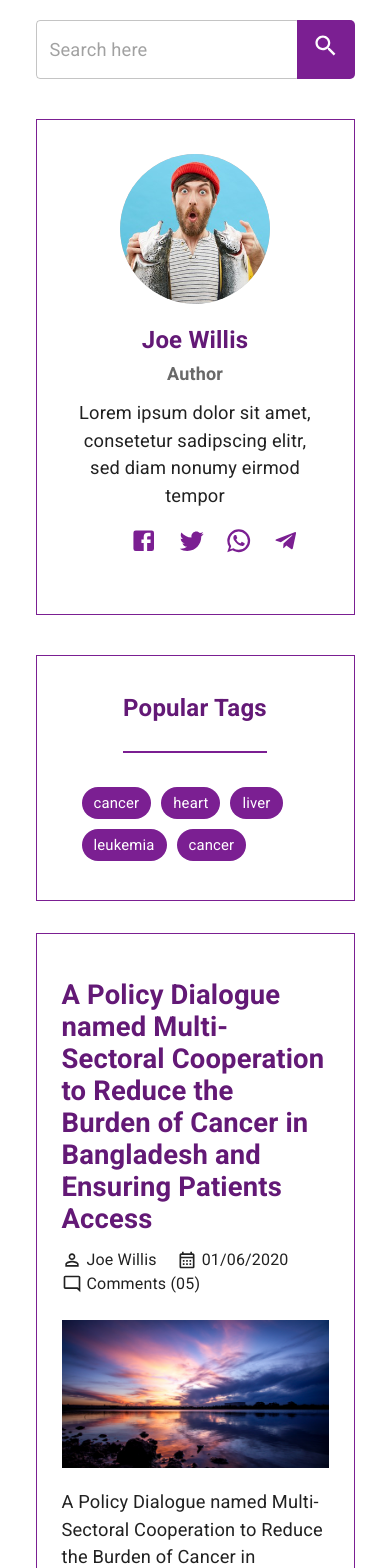
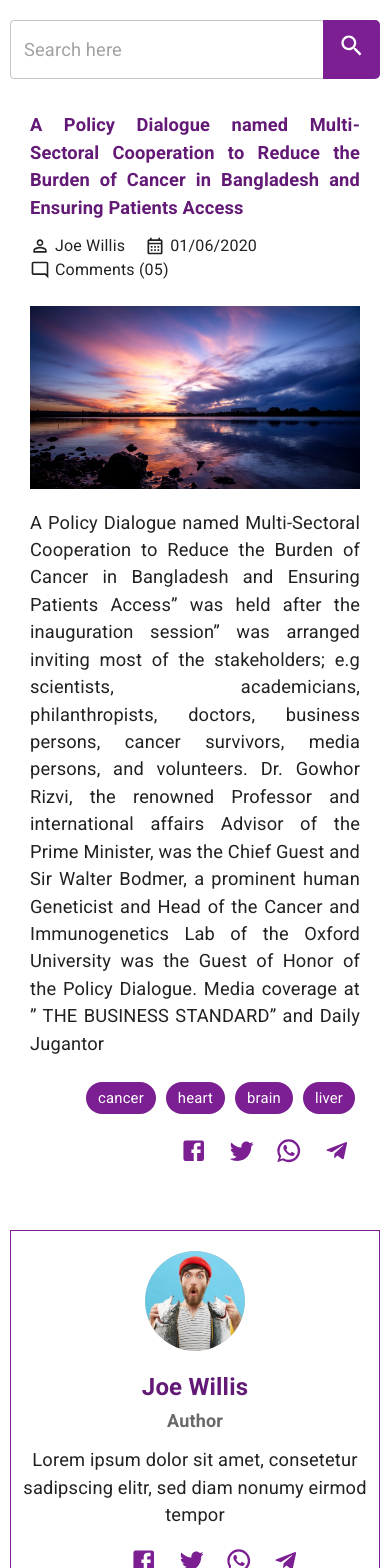
Before and after one commit to MoodsingerSF/ccrt-clinic, a Next.js app: page /blogs/1 in a window 390 px wide. Shown: the top 1568 px of the page. Built offline with nearby package versions, Linux system fonts and the light colour scheme.

Commit message:
ccrt-blogDetails:modified blogDetails components

```diff
--- a/components/blogs/blog-details/BlogDetailsLeft.js
+++ b/components/blogs/blog-details/BlogDetailsLeft.js
@@ -1,14 +1,17 @@
 import React from "react";
-// import Image from "next/image";
-import Link from "next/link";
-import { Chip, Grid, TextField, Typography } from "@mui/material";
+import { Grid, TextField, useTheme } from "@mui/material";
+import useMediaQuery from "@mui/material/useMediaQuery";
+import classNames from "classnames";
 import SearchIcon from "@mui/icons-material/Search";
-// import Author from "../../../public/image/blogDetails/author.png";
 import { useStyles } from "../../../styles/blogDetailstyle";
 import BlogDetailsAuthorCard from "../../cards/BlogDetailsAuthorCard";
+import BlogPopularTags from "./BlogPopularTags";
 
 const BlogDetailsLeft = () => {
   const classes = useStyles();
+  const theme = useTheme();
+  const matchesMD = useMediaQuery(theme.breakpoints.up("md"));
+
   return (
     <Grid container>
       <Grid container className={classes.ccrt__blogDetails__search__container}>
@@ -21,58 +24,21 @@ const BlogDetailsLeft = () => {
           <SearchIcon />
         </span>
       </Grid>
-      <BlogDetailsAuthorCard />
       <Grid
         container
-        justifyContent="center"
-        alignItems="center"
-        className={classes.ccrt__blogDetails__tags__container}
+        className={classNames({
+          [classes.ccrt__blogDetails__author__card]: !matchesMD,
+        })}
       >
-        <Typography className={classes.ccrt__blogDetails__popular_tag__title}>
-          Popular tags
-        </Typography>
-        <Grid container>
-          <Link href="#">
-            <a>
-              <Chip
-                label="cancer"
-                className={classes.ccrt__blogDetails__popular_tags}
-              />
-            </a>
-          </Link>
-          <Link href="#">
-            <a>
-              <Chip
-                label="heart"
-                className={classes.ccrt__blogDetails__popular_tags}
-              />
-            </a>
-          </Link>
-          <Link href="#">
-            <a>
-              <Chip
-                label="liver"
-                className={classes.ccrt__blogDetails__popular_tags}
-              />
-            </a>
-          </Link>
-          <Link href="#">
-            <a>
-              <Chip
-                label="leukemia"
-                className={classes.ccrt__blogDetails__popular_tags}
-              />
-            </a>
-          </Link>
-          <Link href="#">
-            <a>
-              <Chip
-                label="cancer"
-                className={classes.ccrt__blogDetails__popular_tags}
-              />
-            </a>
-          </Link>
-        </Grid>
+        <BlogDetailsAuthorCard />
+      </Grid>
+      <Grid
+        container
+        className={classNames({
+          [classes.ccrt__blog__popular_tags]: !matchesMD,
+        })}
+      >
+        <BlogPopularTags />
       </Grid>
     </Grid>
   );
--- a/components/blogs/blog-details/BlogDetailsRight.js
+++ b/components/blogs/blog-details/BlogDetailsRight.js
@@ -1,15 +1,12 @@
 import React from "react";
 import Image from "next/image";
-import Link from "next/link";
-import { Chip, Grid, Typography } from "@mui/material";
+import { Chip, Grid, Typography, useTheme } from "@mui/material";
 import PersonOutlineIcon from "@mui/icons-material/PersonOutline";
-import FacebookIcon from "@mui/icons-material/Facebook";
-import TwitterIcon from "@mui/icons-material/Twitter";
-import WhatsAppIcon from "@mui/icons-material/WhatsApp";
-import TelegramIcon from "@mui/icons-material/Telegram";
 import CalendarMonthOutlinedIcon from "@mui/icons-material/CalendarMonthOutlined";
 import ModeCommentOutlinedIcon from "@mui/icons-material/ModeCommentOutlined";
 import { useStyles } from "../../../styles/blogDetailstyle";
+import useMediaQuery from "@mui/material/useMediaQuery";
+import classNames from "classnames";
 // import blog from "../../../public/image/blog/blog1.jpeg";
 import blog1 from "../../../public/image/blogDetails/abc.jpg";
 import { DEFAULT_COLOR_MINUS_2 } from "../../../misc/colors";
@@ -17,10 +14,26 @@ import SocialShareComponent from "../../misc/SocialShareComponent";
 
 const BlogDetailsRight = () => {
   const classes = useStyles();
+  const theme = useTheme();
+  const matches = useMediaQuery(theme.breakpoints.up("sm"));
+  const matchesMD = useMediaQuery(theme.breakpoints.up("md"));
+  const matchesLG = useMediaQuery(theme.breakpoints.up("lg"));
   return (
-    <Grid container className={classes.ccrt__blogDetails__right__section}>
+    <Grid
+      container
+      className={classNames({
+        [classes.ccrt__blogDetails__right__section__mobile]: !matches,
+        [classes.ccrt__blogDetails__right__section__tablet]: matches,
+        [classes.ccrt__blogDetails__right__section__desktop_Lg]: matchesLG,
+      })}
+    >
       <Grid container mb={3}>
-        <h2 className={classes.ccrt__blogDetails__right__title}>
+        <h2
+          className={classNames({
+            [classes.ccrt__blogDetails__right__title__mobile]: !matches,
+            [classes.ccrt__blogDetails__right__title_tablet]: matches,
+          })}
+        >
           A Policy Dialogue named Multi-Sectoral Cooperation to Reduce the
           Burden of Cancer in Bangladesh and Ensuring Patients Access
         </h2>
@@ -49,7 +62,7 @@ const BlogDetailsRight = () => {
         <Image src={blog1} alt="blog-img" />
       </Grid>
       <Grid container style={{ marginTop: "20px" }}>
-        <Typography>
+        <Typography style={{ textAlign: "justify" }}>
           A Policy Dialogue named Multi-Sectoral Cooperation to Reduce the
           Burden of Cancer in Bangladesh and Ensuring Patients Access” was held
           after the inauguration session” was arranged inviting most of the
@@ -66,46 +79,41 @@ const BlogDetailsRight = () => {
       <Grid
         container
         alignItems="center"
-        justifyContent="space-between"
+        justifyContent="center"
         style={{
           marginTop: "20px",
         }}
       >
-        <Grid item container xs={6}>
+        <Grid
+          item
+          container
+          xs={12}
+          lg={6}
+          className={classNames({
+            [classes.ccrt__blogDetails__right__blog__tags__mobile]: !matches,
+            [classes.ccrt__blogDetails__right__blog__tags__tablet]: matches,
+            [classes.ccrt__blogDetails__right__blog__tags__laptop]: matchesMD,
+            [classes.ccrt__blogDetails__right__blog__tags__LG]: matchesLG,
+          })}
+        >
           <Chip
-            style={{
-              margin: "5px",
-              background: DEFAULT_COLOR_MINUS_2,
-              color: "#fff",
-            }}
+            className={classes.ccrt__blogDetails__right__tags}
             label="cancer"
           />
           <Chip
-            style={{
-              margin: "5px",
-              background: DEFAULT_COLOR_MINUS_2,
-              color: "#fff",
-            }}
+            className={classes.ccrt__blogDetails__right__tags}
             label="heart"
           />
           <Chip
-            style={{
-              margin: "5px",
-              background: DEFAULT_COLOR_MINUS_2,
-              color: "#fff",
-            }}
+            className={classes.ccrt__blogDetails__right__tags}
             label="brain"
           />
           <Chip
-            style={{
-              margin: "5px",
-              background: DEFAULT_COLOR_MINUS_2,
-              color: "#fff",
-            }}
+            className={classes.ccrt__blogDetails__right__tags}
             label="liver"
           />
         </Grid>
-        <Grid item xs={6} container>
+        <Grid item xs={12} lg={6} container>
           <SocialShareComponent justifyContent="flex-end" link={"sfvdgh"} />
         </Grid>
       </Grid>
--- a/components/cards/BlogDetailsAuthorCard.js
+++ b/components/cards/BlogDetailsAuthorCard.js
@@ -1,21 +1,34 @@
 import React from "react";
 import Link from "next/link";
 import Image from "next/image";
-import { Avatar, Grid, Typography } from "@mui/material";
+import { Avatar, Grid, Typography, useTheme } from "@mui/material";
 import { useStyles } from "../../styles/blogDetailstyle";
+import useMediaQuery from "@mui/material/useMediaQuery";
+import classNames from "classnames";
 import Author from "../../public/image/blogDetails/author.png";
 import SocialShareComponent from "../misc/SocialShareComponent";
 
 const BlogDetailsAuthorCard = () => {
   const classes = useStyles();
+  const theme = useTheme();
+  const matches = useMediaQuery(theme.breakpoints.up("sm"));
+
   return (
     <Grid
       container
       justifyContent="center"
       alignItems="center"
-      className={classes.ccrt__blogDetails__author__container}
+      className={classNames({
+        [classes.ccrt__blogDetails__author__containerMobile]: !matches,
+        [classes.ccrt__blogDetails__container__container__Tablet]: matches,
+      })}
     >
-      <Avatar style={{ height: "150px", width: "150px" }}>
+      <Avatar
+        className={classNames({
+          [classes.ccrt__blogDetails__author__avatar__mobile]: !matches,
+          [classes.ccrt__blogDetails__author__avatar__tablet]: matches,
+        })}
+      >
         <Image src={Author} alt="author" />
       </Avatar>
       <Grid
--- a/pages/blogs/[blogId].js
+++ b/pages/blogs/[blogId].js
@@ -1,12 +1,19 @@
 import React from "react";
-import { Grid } from "@mui/material";
+import { Grid, useTheme } from "@mui/material";
 import { useStyles } from "../../styles/blogDetailstyle";
+import useMediaQuery from "@mui/material/useMediaQuery";
+import classNames from "classnames";
 import BlogDetailsLeft from "../../components/blogs/blog-details/BlogDetailsLeft";
 import BlogDetailsRight from "../../components/blogs/blog-details/BlogDetailsRight";
-// import ShareIcon from "@mui/icons-material/Share";
+import BlogPopularTags from "../../components/blogs/blog-details/BlogPopularTags";
+import BlogDetailsAuthorCard from "../../components/cards/BlogDetailsAuthorCard";
 
 const BlogDetailsScreen = () => {
   const classes = useStyles();
+  const theme = useTheme();
+  const matches = useMediaQuery(theme.breakpoints.up("sm"));
+  const matchesMD = useMediaQuery(theme.breakpoints.up("md"));
+  // const matchesLG = useMediaQuery(theme.breakpoints.up("lg"));
   return (
     <Grid
       container
@@ -17,13 +24,32 @@ const BlogDetailsScreen = () => {
       <Grid
         container
         spacing={4}
-        className={classes.ccrt__blogDetails__container}
+        className={classNames({
+          [classes.ccrt__blogDetails__container__mobile]: !matches,
+          [classes.ccrt__blogDetails__container_tablet]: matches,
+        })}
       >
-        <Grid item xs={12} sm={6} md={5} lg={4}>
+        <Grid item xs={12} sm={12} md={5} lg={4}>
           <BlogDetailsLeft />
         </Grid>
-        <Grid item xs={12} sm={6} md={7} lg={8}>
+        <Grid item xs={12} sm={12} md={7} lg={8}>
           <BlogDetailsRight />
+          <Grid
+            container
+            className={classNames({
+              [classes.ccrt__blogDetails__author__Desktop_Md]: matchesMD,
+            })}
+          >
+            <BlogDetailsAuthorCard />
+          </Grid>
+          <Grid
+            container
+            className={classNames({
+              [classes.ccrt__blog__popular_tags__Desktop_Md]: matchesMD,
+            })}
+          >
+            <BlogPopularTags />
+          </Grid>
         </Grid>
       </Grid>
     </Grid>
--- a/styles/blogDetailstyle.js
+++ b/styles/blogDetailstyle.js
@@ -7,7 +7,10 @@ export const useStyles = makeStyles((theme) =>
       position: "relative",
       margin: "20px 0",
     },
-    ccrt__blogDetails__container: {
+    ccrt__blogDetails__container__mobile: {
+      padding: "0 10px",
+    },
+    ccrt__blogDetails__container_tablet: {
       position: "relative",
       width: "90%",
     },
@@ -27,10 +30,23 @@ export const useStyles = makeStyles((theme) =>
       borderTopRightRadius: "5px",
       borderBottomRightRadius: "5px",
     },
-    ccrt__blogDetails__author__container: {
+    ccrt__blogDetails__author__containerMobile: {
       margin: "40px 0 0 0",
-      padding: "34px 40px",
+      padding: "20px 10px 0",
       border: `1px solid ${DEFAULT_COLOR_MINUS_2}`,
+    },
+    ccrt__blogDetails__container__container__Tablet: {
+      margin: "20px 0 0 0",
+      padding: "20px 10px 0",
+      border: `1px solid ${DEFAULT_COLOR_MINUS_2}`,
+    },
+    ccrt__blogDetails__author__avatar__mobile: {
+      height: "100px",
+      width: "100px",
+    },
+    ccrt__blogDetails__author__avatar__tablet: {
+      height: "150px",
+      width: "150px",
     },
     ccrt__blogDetails__author__info: {
       marginTop: "20px",
@@ -56,7 +72,7 @@ export const useStyles = makeStyles((theme) =>
       margin: "0 10px",
     },
     ccrt__blogDetails__tags__container: {
-      margin: "40px 0 0 0",
+      margin: "20px 0 0 0",
       padding: "34px 40px",
       border: `1px solid ${DEFAULT_COLOR_MINUS_2}`,
     },
@@ -66,8 +82,10 @@ export const useStyles = makeStyles((theme) =>
       textTransform: "capitalize",
       paddingBottom: "25px",
       margin: "0 0 29px",
-      borderBottom: `2px solid ${DEFAULT_COLOR_MINUS_2}`,
+      borderBottom: `1px solid ${DEFAULT_COLOR_MINUS_2}`,
       color: DEFAULT_COLOR,
+      width: "100vw",
+      textAlign: "center",
     },
     ccrt__blogDetails__popular_tags: {
       textDecoration: "none",
@@ -79,15 +97,44 @@ export const useStyles = makeStyles((theme) =>
         background: DEFAULT_COLOR,
       },
     },
-    ccrt__blogDetails__right__section: {
+    ccrt__blogDetails__right__section__mobile: {
+      padding: "0 20px",
+    },
+    ccrt__blogDetails__right__section__tablet: {
+      padding: "15px 25px 30px",
+    },
+    ccrt__blogDetails__right__section__desktop_Lg: {
       border: `1px solid ${DEFAULT_COLOR_MINUS_2}`,
-      padding: "45px 25px 30px",
     },
-    ccrt__blogDetails__right__title: {
-      lineHeight: "32px",
+    ccrt__blogDetails__right__title__mobile: {
+      fontSize: "100%",
+      textAlign: "justify",
       fontWeight: "700",
       margin: "0 0 13px",
       color: DEFAULT_COLOR,
+    },
+    ccrt__blogDetails__right__title_tablet: {
+      textAlign: "justify",
+      lineHeight: "35px",
+      margin: "0 0 13px",
+      color: DEFAULT_COLOR,
+    },
+    ccrt__blogDetails__right__tags: {
+      margin: "5px",
+      background: DEFAULT_COLOR_MINUS_2,
+      color: "#fff",
+    },
+    ccrt__blogDetails__right__blog__tags__mobile: {
+      justifyContent: "right",
+    },
+    ccrt__blogDetails__right__blog__tags__tablet: {
+      justifyContent: "right",
+    },
+    ccrt__blogDetails__right__blog__tags__laptop: {
+      justifyContent: "right",
+    },
+    ccrt__blogDetails__right__blog__tags__LG: {
+      justifyContent: "left",
     },
     ccrt__blogDetails__right__blog_meta: {
       fontSize: "16px",
@@ -100,5 +147,17 @@ export const useStyles = makeStyles((theme) =>
       fontSize: "20px",
       marginRight: "5px",
     },
+    ccrt__blogDetails__author__card: {
+      display: "none",
+    },
+    ccrt__blogDetails__author__Desktop_Md: {
+      display: "none",
+    },
+    ccrt__blog__popular_tags: {
+      display: "none",
+    },
+    ccrt__blog__popular_tags__Desktop_Md: {
+      display: "none",
+    },
   })
 );
```
